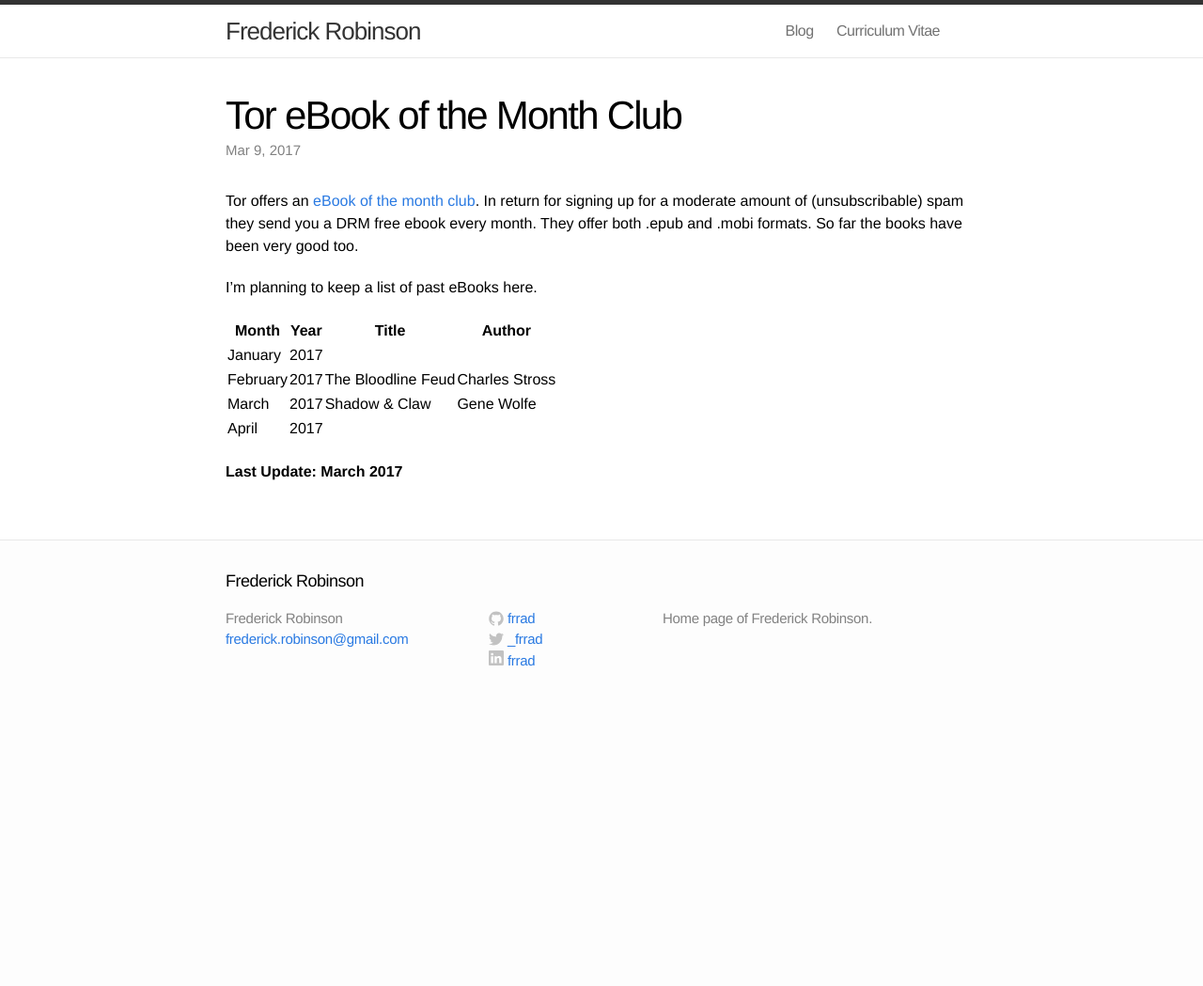
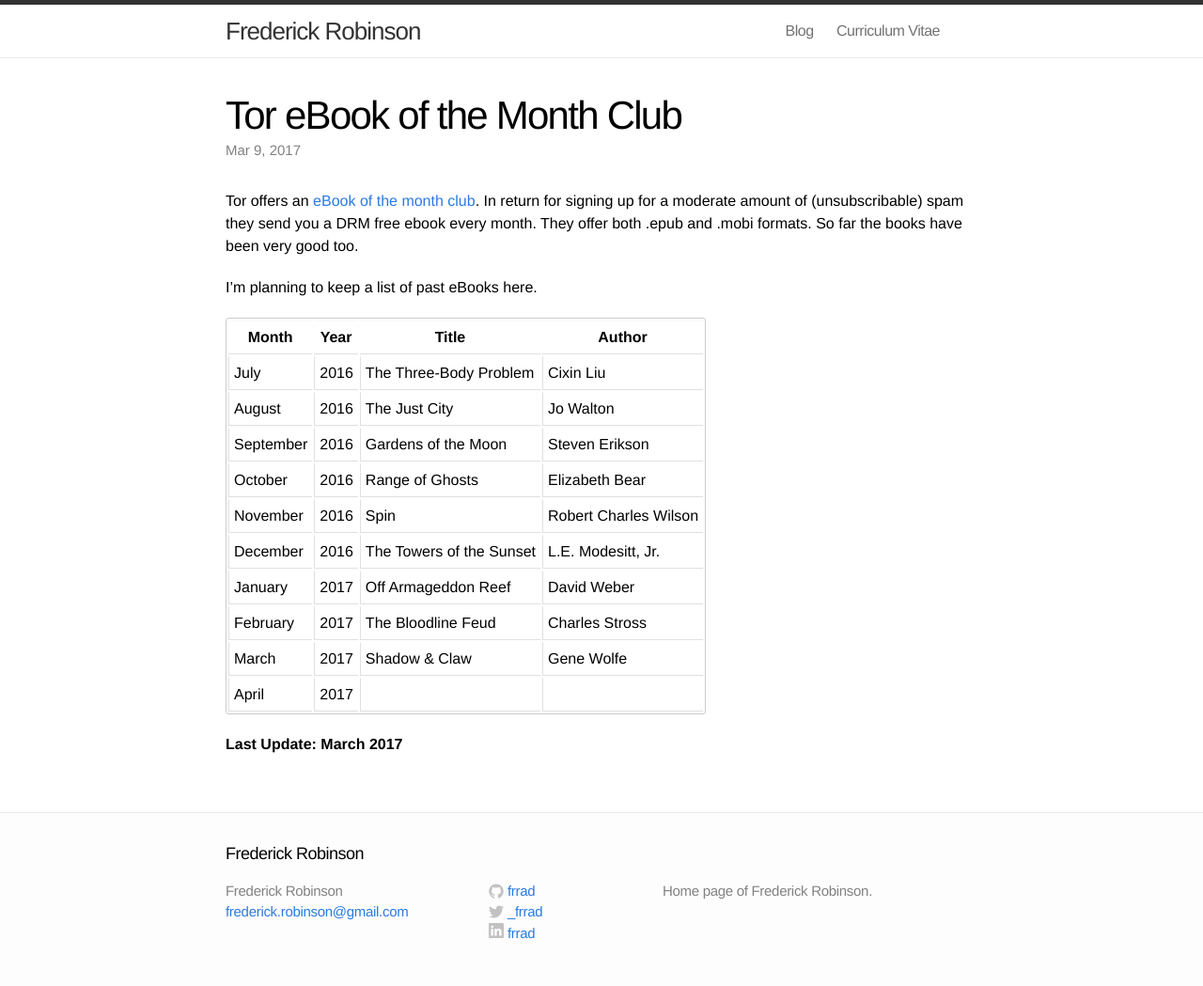
Before and after one commit to frrad/frrad.github.io, a Jekyll site: the page built from _posts/2017-03-09-tor-ebook-of-the-month.md, in a window 1280 px wide. Shown: the whole page at 94% size. Built offline with Jekyll 4.4.1, drawn with Linux system fonts in a browser that asks for light colours; before the commit the page ends 900 px from its top, so only the background shows below that.

Commit message:
past books, table styling

```diff
--- a/_posts/2017-03-09-tor-ebook-of-the-month.md
+++ b/_posts/2017-03-09-tor-ebook-of-the-month.md
@@ -3,17 +3,24 @@
 title:  "Tor eBook of the Month Club"
 date:   2017-03-09
 categories: blog
+tags: books
 ---
 
-Tor offers an [eBook of the month club](http://dead.link.com). In return for signing up for a moderate amount of (unsubscribable) spam they send you a DRM free ebook every month. They offer both .epub and .mobi formats. So far the books have been very good too.
+Tor offers an [eBook of the month club](http://ebookclub.tor.com/). In return for signing up for a moderate amount of (unsubscribable) spam they send you a DRM free ebook every month. They offer both .epub and .mobi formats. So far the books have been very good too.
 
 I'm planning to keep a list of past eBooks here.
 
-Month   |Year|Title             |Author
---------|----|------------------|--------------
-January |2017|                  |
-February|2017|The Bloodline Feud|Charles Stross
-March   |2017|Shadow & Claw     |Gene Wolfe
-April   |2017|                  |
+Month    |Year|Title                   |Author
+---------|----|------------------------|--------------
+July     |2016|The Three-Body Problem  |Cixin Liu
+August   |2016|The Just City           |Jo Walton
+September|2016|Gardens of the Moon     |Steven Erikson
+October  |2016|Range of Ghosts         |Elizabeth Bear
+November |2016|Spin                    |Robert Charles Wilson
+December |2016|The Towers of the Sunset|L.E. Modesitt, Jr.
+January  |2017|Off Armageddon Reef     |David Weber                        |
+February |2017|The Bloodline Feud      |Charles Stross
+March    |2017|Shadow & Claw           |Gene Wolfe
+April    |2017|                        |
 
 **Last Update: March 2017**
--- a/css/main.css
+++ b/css/main.css
@@ -140,6 +140,26 @@
   background-color: #fff;
 }
 
+/* Table Style */
+/* ----------------------------------------------------------*/
+table {
+	border:#ccc 1px solid;
+	border-radius:3px;
+}
+table th {
+	padding:5px 5px 5px 5px;
+	border-top:1px solid #fafafa;
+	border-bottom:1px solid #e0e0e0;
+}
+table tr {
+	padding-left:5px;
+}
+table td {
+	padding:5px;
+	border-top: 1px solid #ffffff;
+	border-bottom:1px solid #e0e0e0;
+	border-left: 1px solid #e0e0e0;
+}
 
 /* Home styles */
 /* ----------------------------------------------------------*/
```
